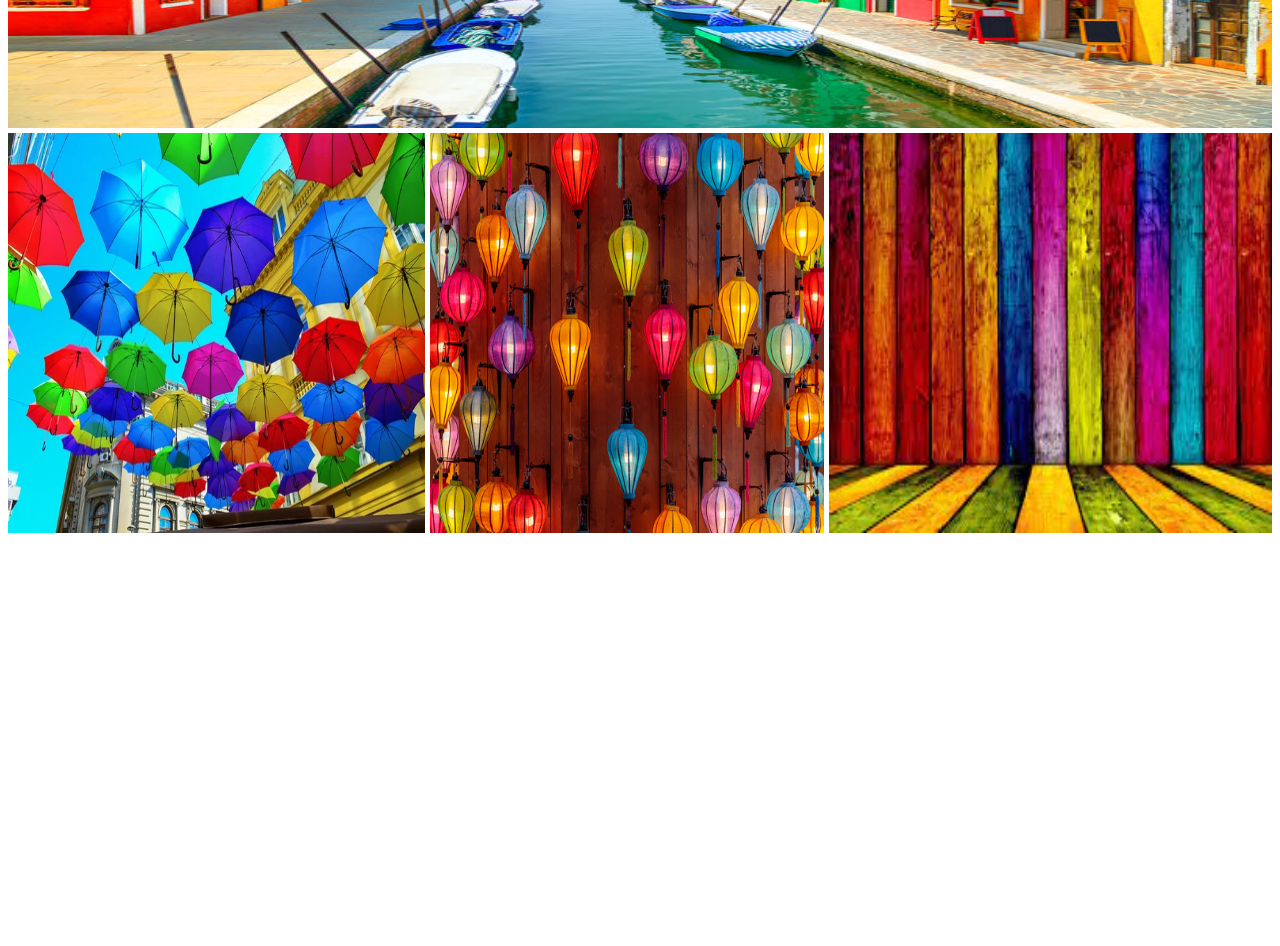
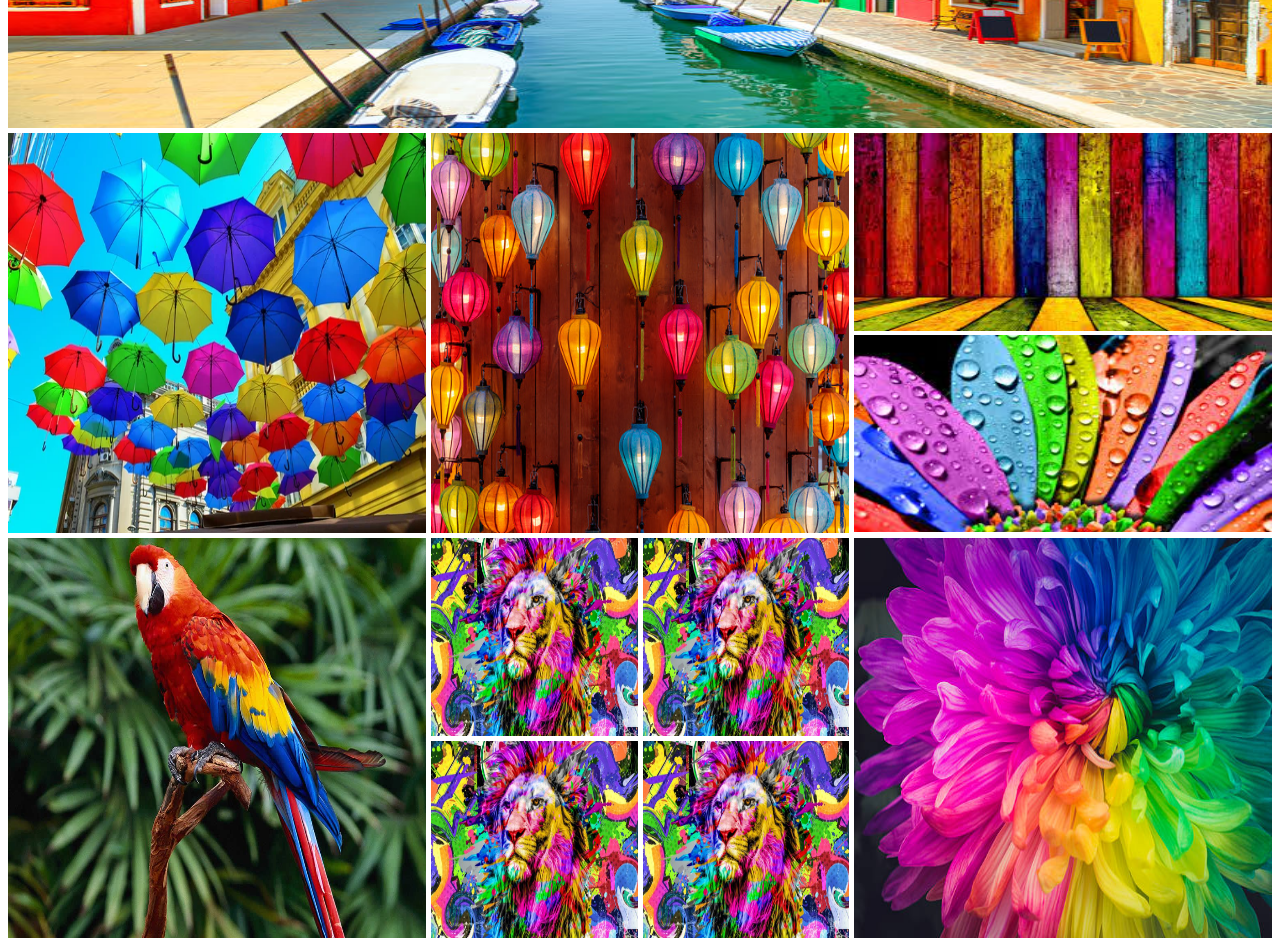
Before and after one commit to kawsarahmed22/responsive-example, a plain HTML site: page index.html in a window 1280 px wide. Shown: the part 280-1226 px from the top of the page. Before the commit the page ends 821 px from the top, so only its background shows below. Drawn offline with Linux system fonts and the light colour scheme.

Commit message:
Another Section Added

```diff
--- a/css/style.css
+++ b/css/style.css
@@ -5,7 +5,23 @@
     margin-bottom: 5px;
 }
 
+.row>div {
+    /* div soman jayga nibe */
+    flex: 1;
+
+}
+
 img {
     width: 100%;
     height: 100%;
 }
+
+.vertical img {
+    height: calc((100% - 5px)/2)
+}
+
+.square-img {
+    display: grid;
+    grid-template-columns: repeat(2, 1fr);
+    gap: 5px;
+}
--- a/index.html
+++ b/index.html
@@ -23,8 +23,23 @@
                 <div>
                     <img src="./images/C.jpg" alt="">
                 </div>
+                <div class="vertical">
+                    <img src="./images/D.jpg" alt="">
+                    <img src="./images/E.jpg" alt="">
+                </div>
+            </div>
+            <div class="row">
                 <div>
-                    <img src="./images/D.jpg" alt="">
+                    <img src="./images/F.jpg" alt="">
+                </div>
+                <div class="square-img">
+                    <img src="./images/G.jpg" alt="">
+                    <img src="./images/G.jpg" alt="">
+                    <img src="./images/G.jpg" alt="">
+                    <img src="./images/G.jpg" alt="">
+                </div>
+                <div>
+                    <img src="./images/H.jpg" alt="">
                 </div>
             </div>
         </section>
```
